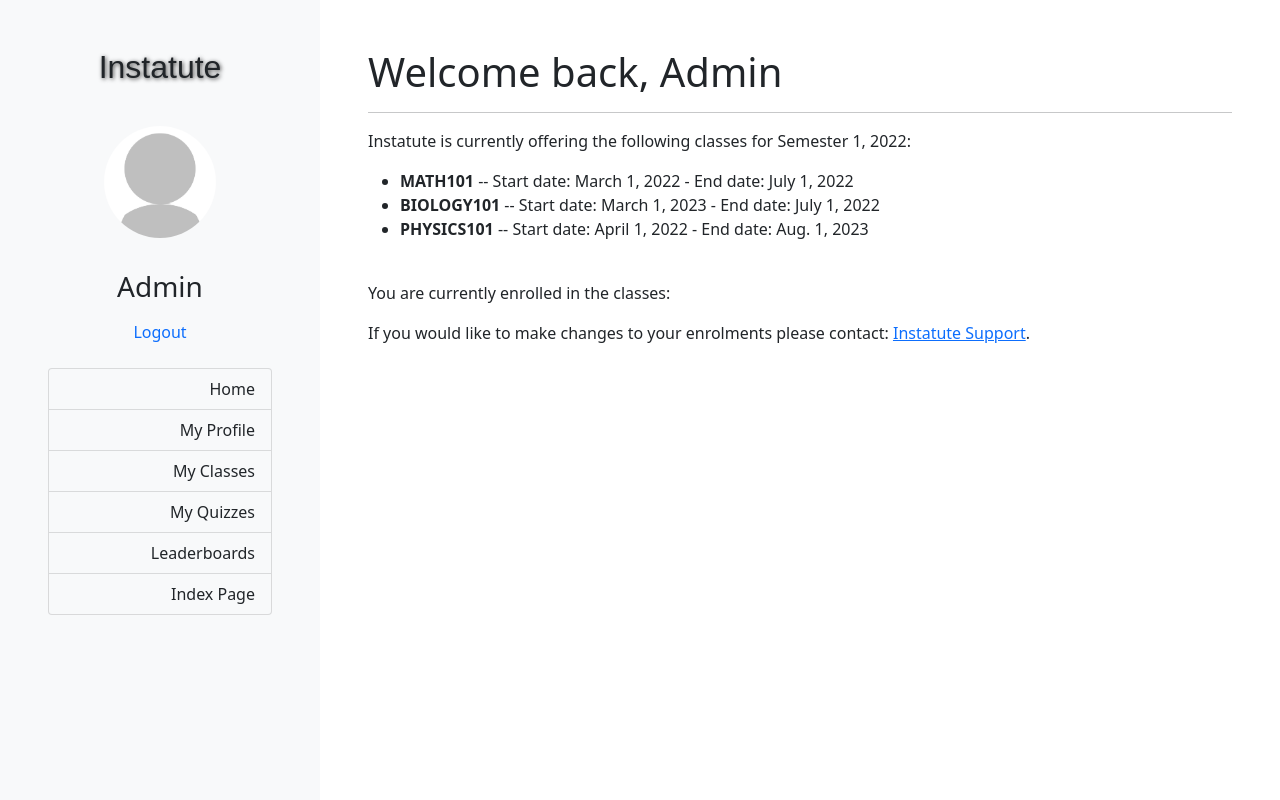
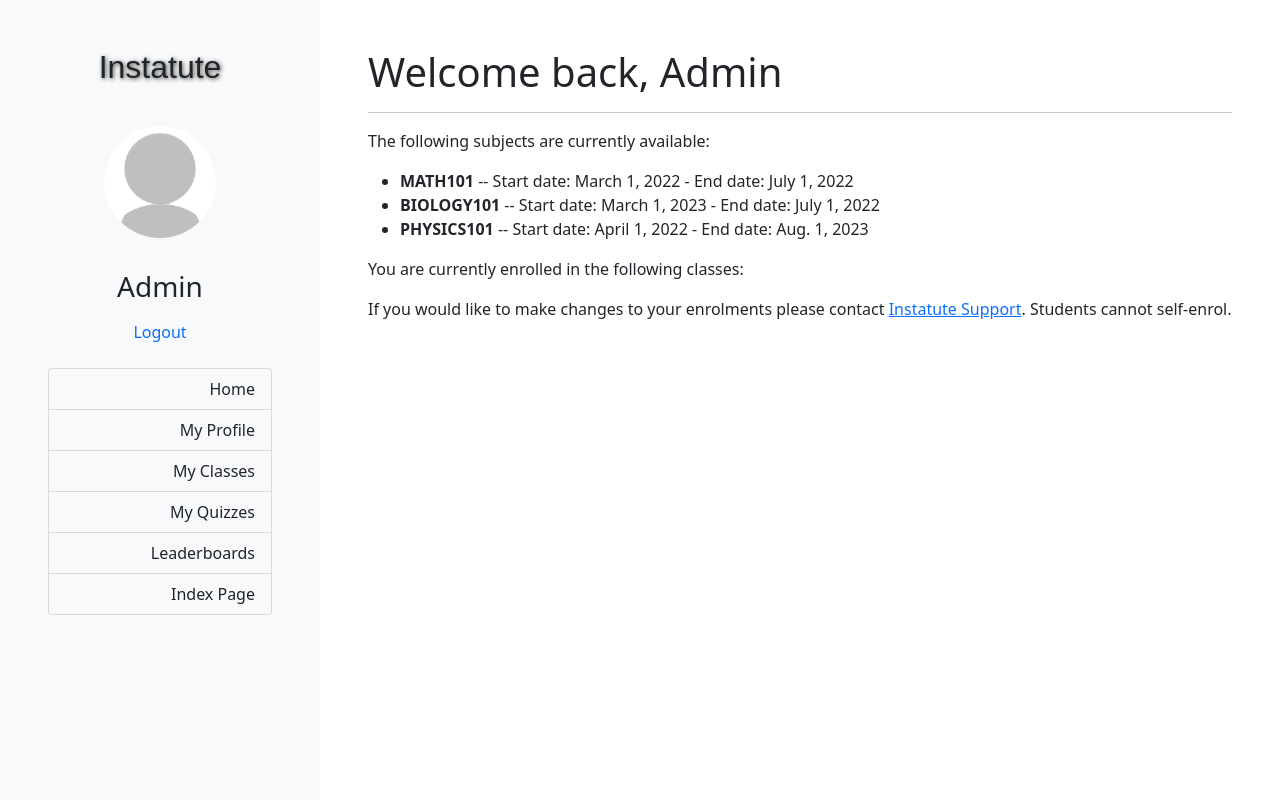
Before and after one commit to zyferion/cos60010, a Django app: page /home/ in a window 1280 px wide. Run offline with Django 4.2, Linux system fonts and the light colour scheme; a user stored in the database is signed in; data comes from the database, SQL or seed files in the repository; some libraries are stand-ins or nearby versions; some web fonts are replaced.

Commit message:
Text updates
Minor text updates on home.html

```diff
--- a/subjects/templates/subjects/home.html
+++ b/subjects/templates/subjects/home.html
@@ -11,23 +11,22 @@
 <hr>
 
 <div>
-    <p>Instatute is currently offering the following classes for Semester 1, 2022:</p>
+    <p>The following subjects are currently available:</p>
     <ul>
         {% for obj in subjects %}
         <li><b>{{ obj.subject }}</b> -- Start date: {{ obj.start_dt }} - End date: {{ obj.end_dt }}</li>
         {% endfor %}
     </ul>
 </div>
-<br>
 <div>
-    <p>You are currently enrolled in the classes:</p>
+    <p>You are currently enrolled in the following classes:</p>
     <ul>
         {% for obj in user_enrolments %}
         <li><b>{{ obj.subject }}</b></li>
         {% endfor %}
     </ul>
 
-    <p>If you would like to make changes to your enrolments please contact: <a href = "mailto: support@instatute.com">Instatute Support</a>.</p>
+    <p>If you would like to make changes to your enrolments please contact <a href = "mailto: support@instatute.com">Instatute Support</a>. Students cannot self-enrol.</p>
 </div>
 
 <div>
```
Also changed, not shown: 1 other file.
